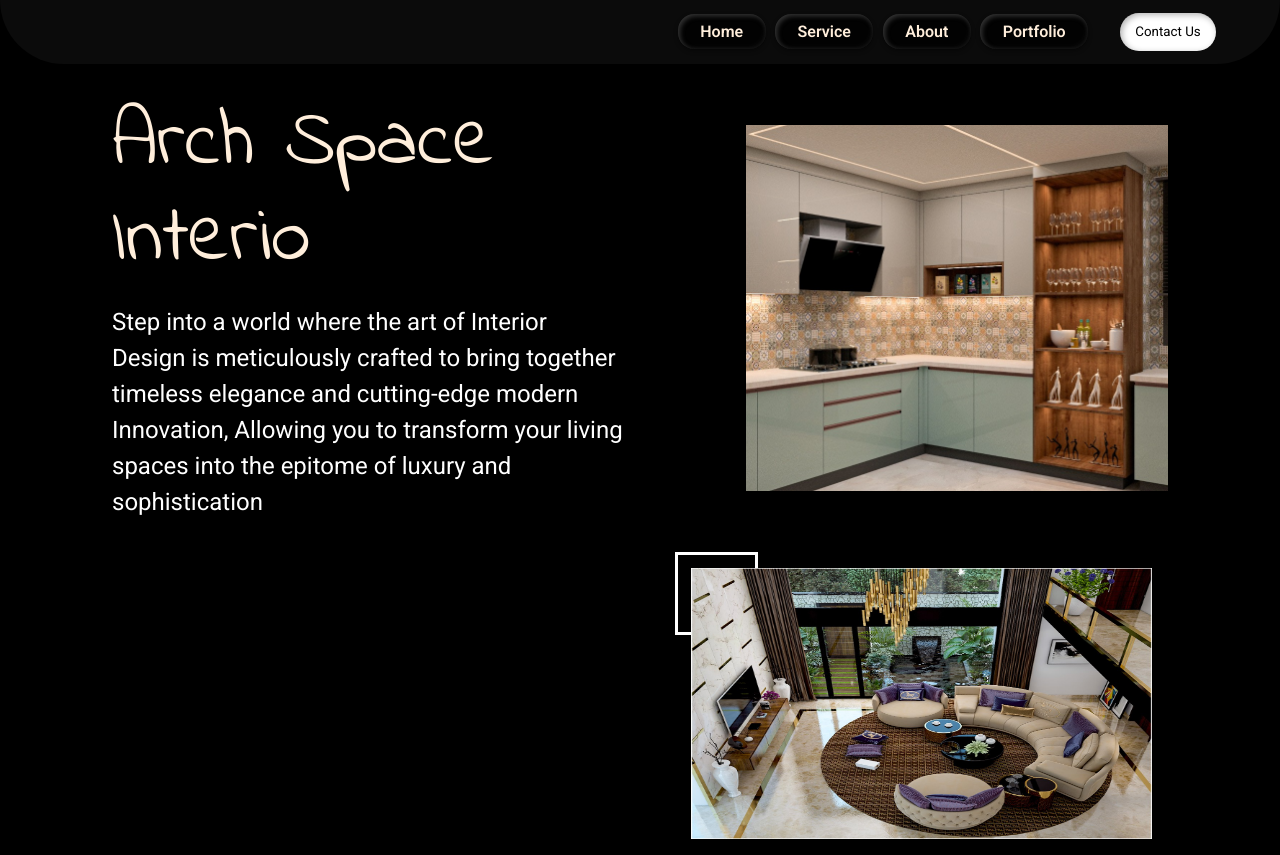
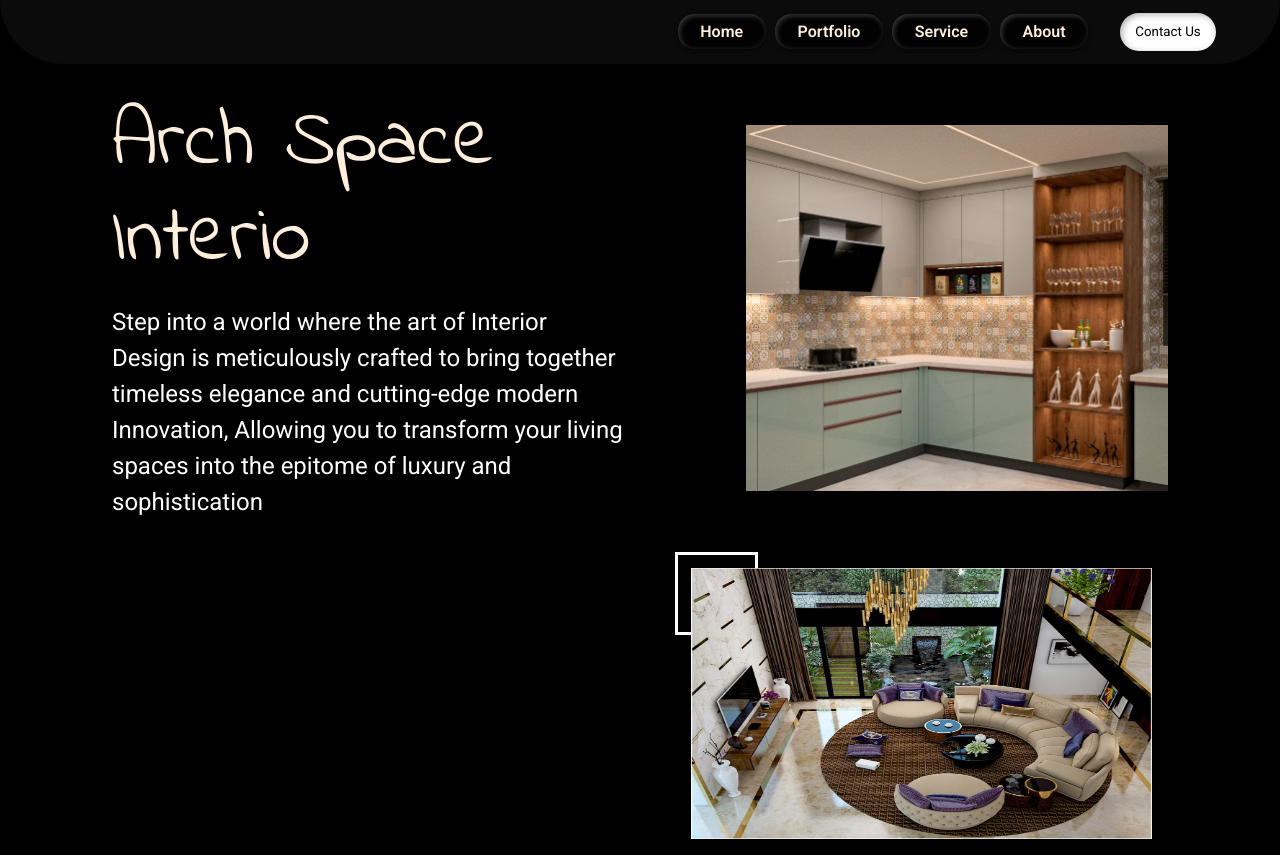
Before and after one commit to itstijnam/basic, a React (Vite) app in the folder client/: page / in a window 1280 px wide. Built offline with nearby package versions, Linux system fonts and the light colour scheme; a web font is replaced by a local one.

Commit message:
portfolio page

```diff
--- a/client/src/components/header/Header.jsx
+++ b/client/src/components/header/Header.jsx
@@ -15,6 +15,10 @@ function Header() {
       url: '',
     },
     {
+      text: 'Portfolio',
+      url: '',
+    },
+    {
       text: 'Service',
       url: '',
     },
@@ -22,14 +26,6 @@ function Header() {
       text: 'About',
       url: '',
     },
-    {
-      text: 'Portfolio',
-      url: '',
-    },
-    // {
-    //   text: 'Log In',
-    //   url: '',
-    // }
   ]
 
   const getCapName = (text) => {
@@ -46,7 +42,7 @@ function Header() {
       navigate('/about')
 
     } else if (text === 'Portfolio') {
-      navigate('/')
+      navigate('/portfolio')
 
     } else if (text === 'Log In') {
       navigate('/login')
--- a/client/src/utils/baseUrl.js
+++ b/client/src/utils/baseUrl.js
@@ -1,4 +1,4 @@
 
 
-export const baseUrl = `http://localhost:5000`;
-// export const baseUrl = `https://archspace.onrender.com`;
+// export const baseUrl = `http://localhost:5000`;
+export const baseUrl = `https://archspace.onrender.com`;
```
